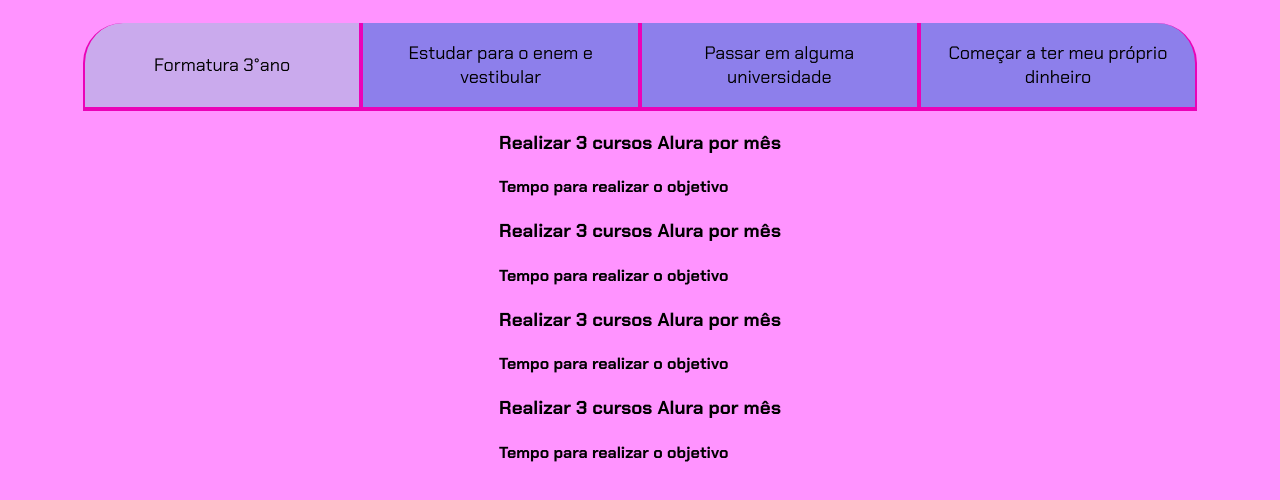
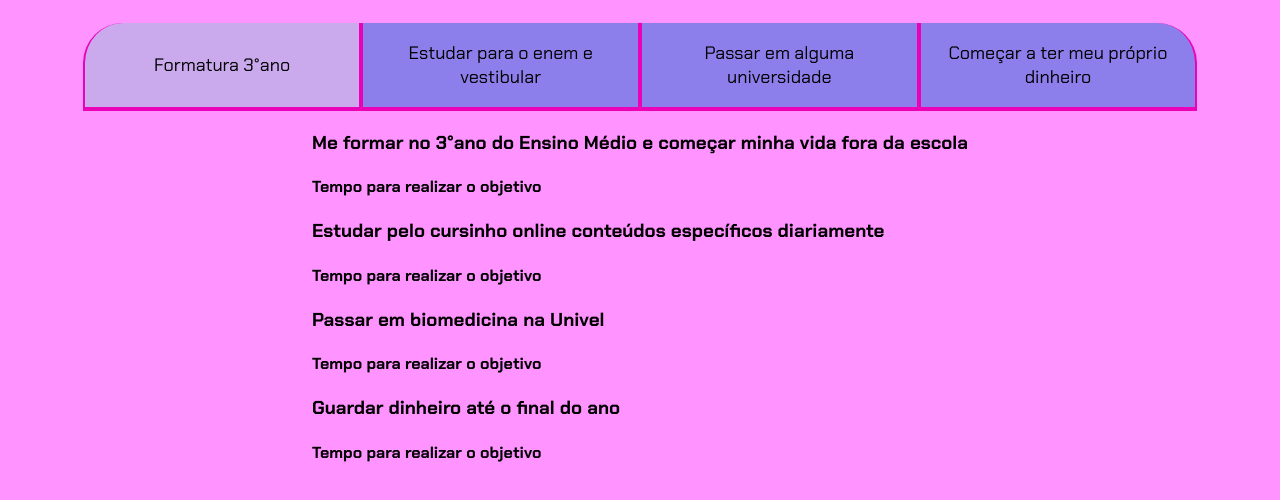
Before and after one commit to mavissouza/projeto3D-mavi, a plain HTML site: page index.html in a window 1280 px wide. Shown: the part 80-580 px from the top of the page. Drawn offline with Linux system fonts and the light colour scheme.

Commit message:
Update index.html

```diff
--- a/index.html
+++ b/index.html
@@ -17,19 +17,19 @@
        </div>
         <div class="abas-textos">
             <div class="aba-conteudo">
-              <h3 class="aba-conteudo-titulo-principal">Realizar 3 cursos Alura por mês</h3>
+              <h3 class="aba-conteudo-titulo-principal">Me formar no 3°ano do Ensino Médio e começar minha vida fora da escola</h3>
                 <h4 class="aba-conteudo-titulo-secundario">Tempo para realizar o objetivo</h4>
             </div>
             <div class="aba-conteudo">
-              <h3 class="aba-conteudo-titulo-principal">Realizar 3 cursos Alura por mês</h3>
+              <h3 class="aba-conteudo-titulo-principal">Estudar pelo cursinho online conteúdos específicos diariamente</h3>
                 <h4 class="aba-conteudo-titulo-secundario">Tempo para realizar o objetivo</h4>
             </div>
             <div class="aba-conteudo">
-              <h3 class="aba-conteudo-titulo-principal">Realizar 3 cursos Alura por mês</h3>
+              <h3 class="aba-conteudo-titulo-principal">Passar em biomedicina na Univel</h3>
                 <h4 class="aba-conteudo-titulo-secundario">Tempo para realizar o objetivo</h4>
             </div>
             <div class="aba-conteudo">
-              <h3 class="aba-conteudo-titulo-principal">Realizar 3 cursos Alura por mês</h3>
+              <h3 class="aba-conteudo-titulo-principal">Guardar dinheiro até o final do ano</h3>
                 <h4 class="aba-conteudo-titulo-secundario">Tempo para realizar o objetivo</h4>
             </div>
             </div>
```
